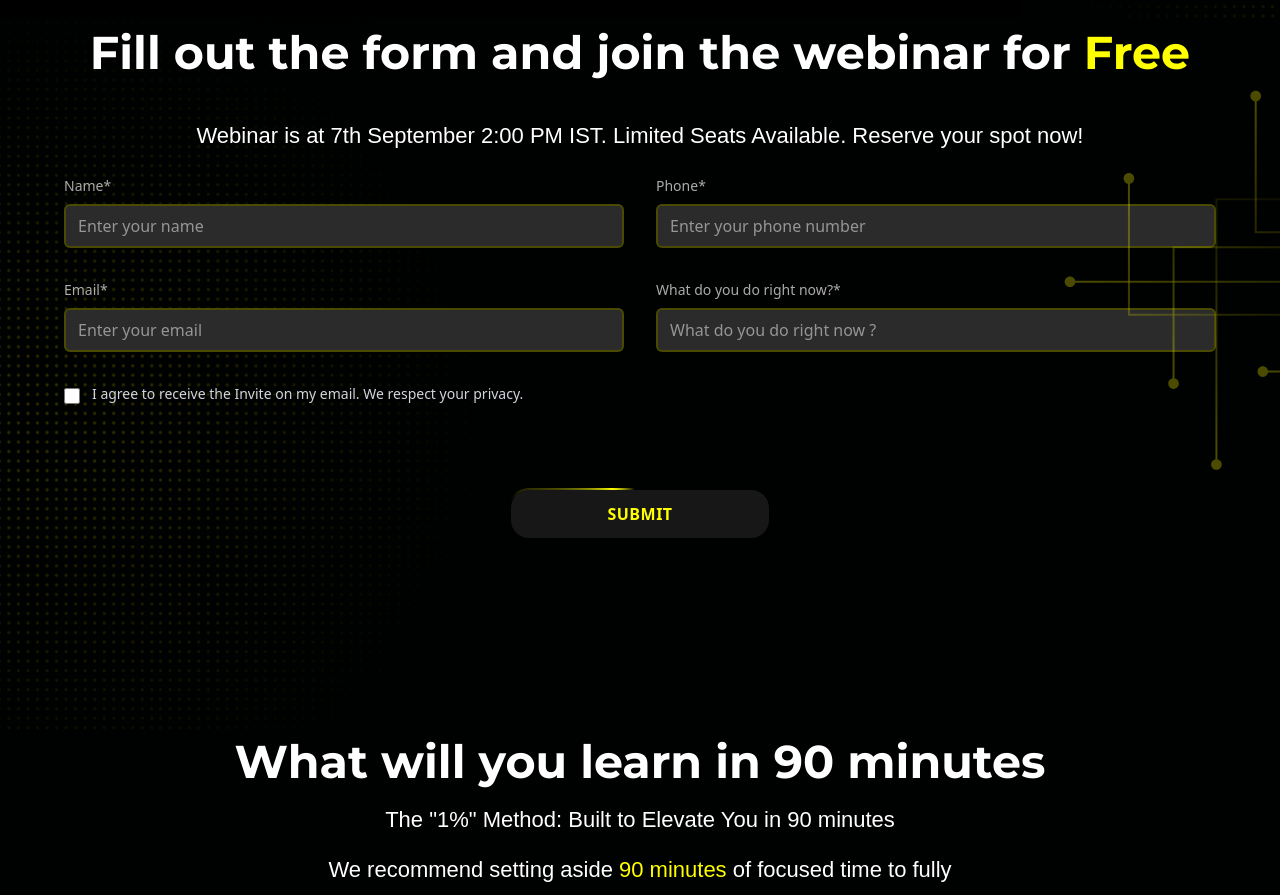
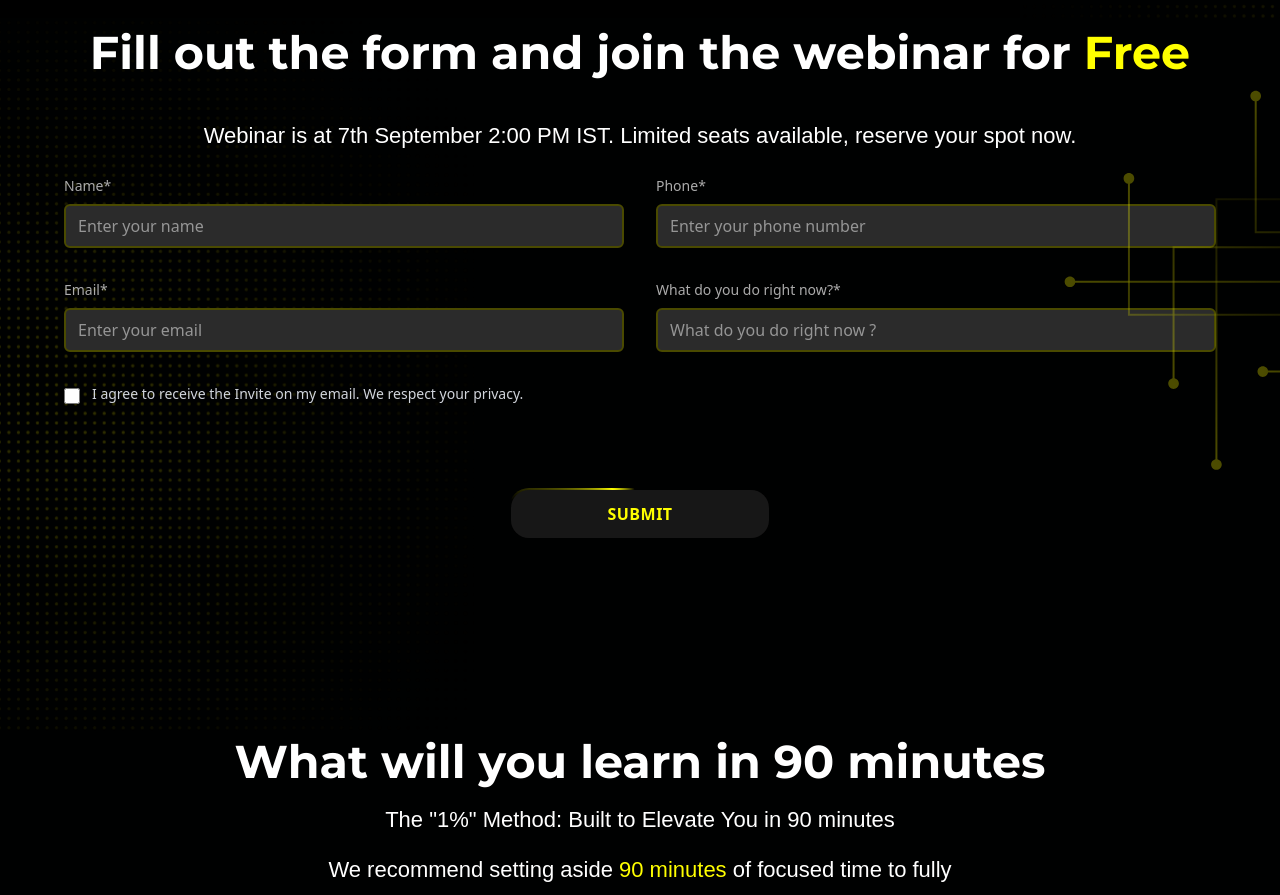
Before and after one commit to yapcapitalist/YC, a React (Vite) app: page /webinar in a window 1280 px wide. Shown: the part 782-1677 px from the top of the page. Built offline with nearby package versions, Linux system fonts and the light colour scheme; a web font is replaced by a local one.

Commit message:
updated style

```diff
--- a/src/components/Webinar/WebinarForm.jsx
+++ b/src/components/Webinar/WebinarForm.jsx
@@ -176,7 +176,7 @@ export default function YCForm() {
                     <div className="">
 
                         <p className="text-center text-gray-300 mb-6">
-                            Webinar is at 7th September 2:00 PM IST. Limited Seats Available. Reserve your spot now!
+                            Webinar is at 7th September 2:00 PM IST. Limited seats available, reserve your spot now.
                         </p>
 
                         <form onSubmit={handleSubmit} className="space-y-8 flex justify-center items-center flex-col">
```
